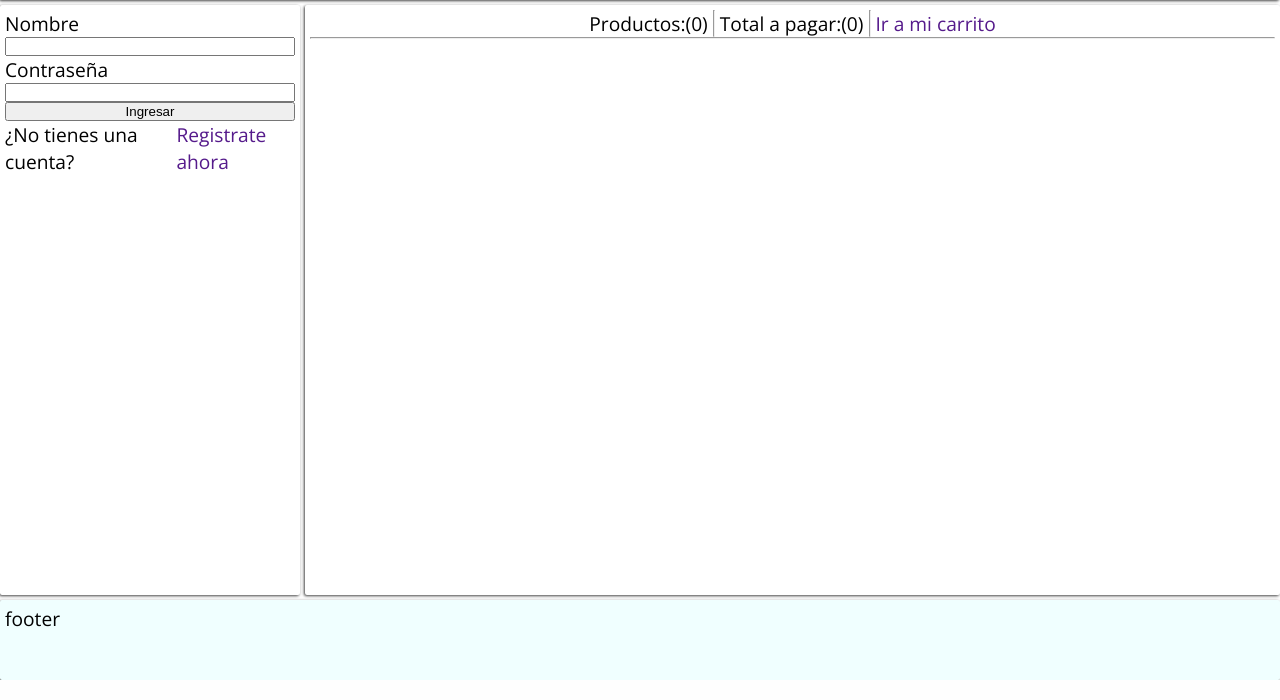
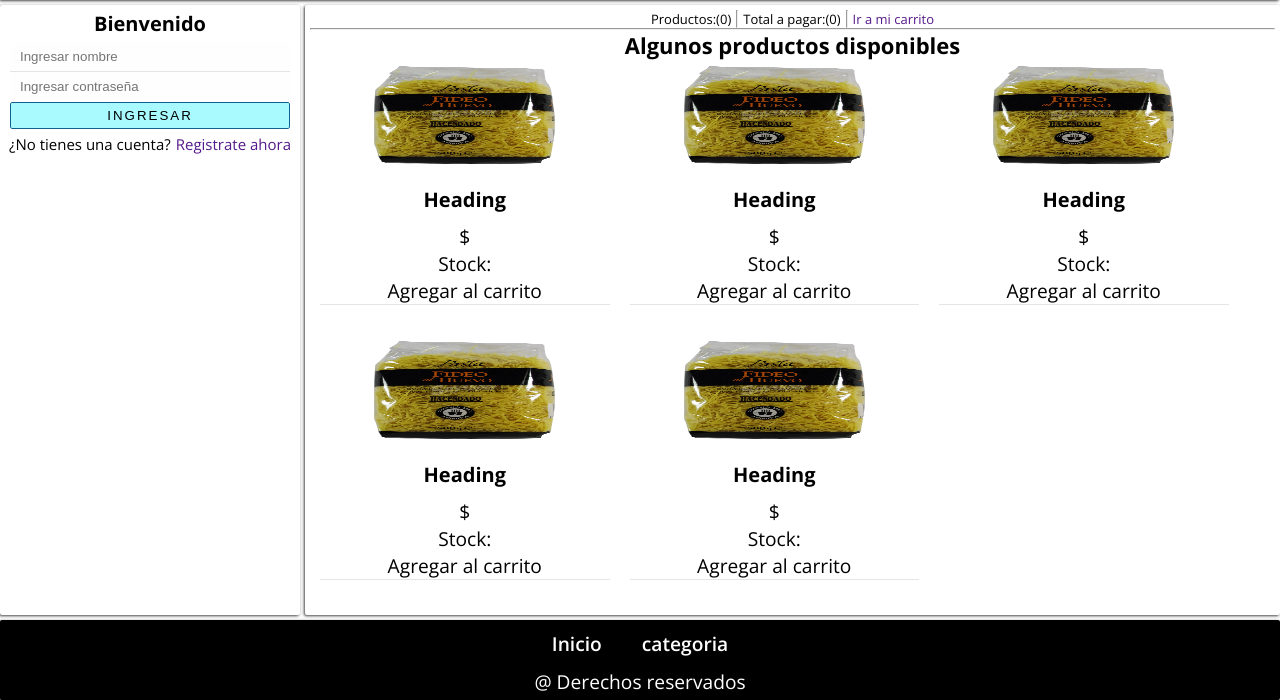
Before and after one commit to CoronelFederico/trabajo_final_DSM, a PHP site: page /project/views/bocetos/plantilla.html in a window 1280 px wide. Shown: the part 120-820 px from the top of the page. Run offline with PHP 8.4, Linux system fonts and the light colour scheme.

Commit message:
actualizacion de la nueva plantilla v 0.2

```diff
--- a/assets/css/estilo.css
+++ b/assets/css/estilo.css
@@ -12,6 +12,7 @@
   font-size: 1.2rem;
   min-height: 100%;
   margin: 0;
+  display: flex;
 }
 
 header {
@@ -47,12 +48,12 @@
 
 .grid-container {
   display: grid;
-  gap: 5px;
+  gap: 1px;
   grid-template:
     "header" 150px
     "sidebar" 150px
     "main" auto
-    "footer" 100px;
+    "footer" auto;
 }
 
 /* header logo */
@@ -102,7 +103,7 @@
   display: block;
 }
 
-.m-categoria:hover{
+.m-categoria:hover {
   color: orangered;
 }
 
@@ -125,6 +126,9 @@
 
 /* aside */
 /* carrito */
+.carrito{
+  font-size: 13px;
+}
 .carrito ul {
   display: flex;
   gap: 5px;
@@ -148,8 +152,153 @@
   gap: 5px;
 }
 
+/* article */
+article h1 {
+  text-align: center;
+  font-size: 22px;
+}
 
+.product {
+  width: 95%;
+  margin-left: 10px;
+  margin-right: 10px;
+  margin-bottom: 30px;
+  text-align: center;
+}
 
+.product img {
+  height: 100%;
+  width: auto;
+  margin-bottom: 10px;
+}
+
+.product a {
+  color: black;
+}
+
+.product a:hover {
+  color: rgba(85,245,255,255);
+  border: rgba(0, 0, 0, 0.5);
+}
+
+.product h2 {
+  font-size: 20px;
+  margin-bottom: 10px;
+}
+
+/* footer */
+footer {
+  display: flex;
+  flex-direction: column;
+  margin: 0;
+  padding: 0;
+  justify-content: space-between;
+  align-items: center;
+  background-color: black;
+}
+
+footer label {
+  color: white;
+}
+
+.not-count {
+  font-size: 16px;
+}
+
+.login{
+  display: flex;
+  flex-direction: column;
+}
+
+.login form{
+  margin: 10;
+  padding: 5px;
+}
+
+.login h1{
+  text-align: center;
+  font-size: 20px;
+}
+
+input[type="text"],
+input[type="password"],
+input[type="email"],
+input[type="number"],
+select,
+textarea{
+  background-color: rgba(255, 248, 248, 0.2);
+  color: black;
+  border: none;
+  border-bottom: 1px solid rgba(0, 0, 0, 0.1);
+  height: 30px;
+  transition: all 1s ease-in-out;
+  padding: 10px;
+}
+
+input[type="text"]:focus,
+input[type="password"]:focus,
+input[type="email"]:focus,
+input[type="number"]:focus,
+select:focus,
+textarea:focus{
+  border-bottom: 1px solid #2979cd;
+}
+
+input[type="button"],
+input[type="submit"],
+button,
+.button {
+  padding-top: 20px;
+  display: block;
+  border-radius: 2px;
+  width: auto;
+  padding: 5px;
+  padding-left: 10px;
+  padding-right: 10px;
+  color: black;
+  background-color:rgba(85,245,255,0.5);
+  border: 1px solid #11608e;
+  cursor: pointer;
+}
+
+input{
+  outline: 0;
+}
+
+.button{
+  width: 100%;
+  text-decoration: none;
+  text-transform: uppercase;
+  letter-spacing: 2px;
+  color:#fff;
+  outline: 2px solid #fff;
+  padding: 30px 60px;
+  position: relative;
+  overflow: hidden;
+  transition: color 1s;
+}
+
+.button:hover{
+  color: rgba(85,245,255,255);
+  background-color: black;
+}
+
+.button::before{
+  content: "";
+  position: absolute;
+  top: 0;
+  left: -50px;
+  width: 0;
+  height: 100%;
+  background-color: #fff;
+  transform: skewX(35deg);
+  z-index: -1;
+  transition: width 1s;
+}
+
+.button:hover::before{
+  width: 150%;
+}
 
 
 
@@ -173,6 +322,18 @@
   header {
     flex-direction: row;
   }
+
+  .product {
+    width: 30%;
+    float: left;
+    border-bottom: 1px solid rgba(0, 0, 0, 0.1);
+  }
+
+  .product img {
+    height: 150px;
+    width: 50%;
+    margin-bottom: 10px;
+  }
 }
 
 /* portatil */
@@ -187,9 +348,23 @@
       300px auto;
   }
 
-  header {
-    flex-direction: row;
+  .product {
+    width: 30%;
+    float: left;
+    border-bottom: 1px solid rgba(0, 0, 0, 0.1);
   }
+  .not-count {
+    font-size: 15px;
+  }
+}
+
+.product img {
+  height: 110px;
+  width: 70%;
+  margin-bottom: 10px;
+}
+
+footer {
 }
 
 /* portatil (L)*/
@@ -204,13 +379,12 @@
       350px auto;
   }
 
-
   header {
     flex-direction: row;
   }
   .not-count {
-   font-size: 15px;
-}
+    font-size: 15px;
+  }
 }
 /* portatil (4K)*/
 @media (min-width: 2560px) {
@@ -227,4 +401,12 @@
   header {
     flex-direction: row;
   }
+
+  .product {
+    width: 30%;
+  }
+  .product img {
+    width: 350px;
+    height: 250px;
+  }
 }
--- a/views/bocetos/plantilla.html
+++ b/views/bocetos/plantilla.html
@@ -21,11 +21,15 @@
 
       <nav class="navbar">
         <ul class="menu-horizontal">
-          <li> <a href=""> Inicio</a> </li>
-          <li> <a href="#"> categoria</a>
+          <li><a href=""> Inicio</a></li>
+          <li>
+            <a href="#" id="category"> categoria</a>
             <ul class="menu-vertical">
-              <li ><a class="m-categoria" href="">Fideos</a></li>
-              <li><a class="m-categoria" href="">Legumbres</a></li><li><a href="">Legumbres</a></li><li><a href="">Legumbres</a></li><li><a href="">Legumbres</a></li>
+              <li><a class="m-categoria" href="">Fideos</a></li>
+              <li><a class="m-categoria" href="">Legumbres</a></li>
+              <li><a href="">Legumbres</a></li>
+              <li><a href="">Legumbres</a></li>
+              <li><a href="">Legumbres</a></li>
             </ul>
           </li>
         </ul>
@@ -33,13 +37,12 @@
     </header>
 
     <aside class="sidebar">
-      <div class="Login">
+      <div class="login">
+        <h1>Bienvenido</h1>
         <form action="#">
-          <label for="nombre"> Nombre </label>
-          <input type="text" name="" id="" />
-          <label for="nombre"> Contraseña </label>
-          <input type="text" name="" id="" />
-          <input type="submit" value="Ingresar" />
+          <input type="text" name="" id="" placeholder="Ingresar nombre"/>
+          <input type="text" name="" id="" placeholder="Ingresar contraseña"/>
+          <input type="submit" class="button" value="Ingresar" />
         </form>
 
         <div class="not-count">
@@ -58,10 +61,87 @@
           <hr />
           <li><a href="">Ir a mi carrito</a></li>
         </ul>
-      </div><hr class="categoria">
+      </div>
+      <hr class="categoria" />
 
+      <h1>Algunos productos disponibles</h1>
 
+      <div class="product">
+        <a href="">
+          <img
+            src="../../uploads/images/394b76a2cee9ab5e777fa37ad31ad429.1500.0.0.0.wmark.56cb139b.jpg"
+          />
+          <h2>Heading</h2>
+        </a>
+        <p>$</p>
+        <p>Stock:</p>
+
+        <a href=""> Agregar al carrito </a>
+      </div>
+
+      <div class="product">
+        <a href="">
+          <img
+            src="../../uploads/images/394b76a2cee9ab5e777fa37ad31ad429.1500.0.0.0.wmark.56cb139b.jpg"
+          />
+          <h2>Heading</h2>
+        </a>
+        <p>$</p>
+        <p>Stock:</p>
+
+        <a href=""> Agregar al carrito </a>
+      </div>
+
+      <div class="product">
+        <a href="">
+          <img
+            src="../../uploads/images/394b76a2cee9ab5e777fa37ad31ad429.1500.0.0.0.wmark.56cb139b.jpg"
+          />
+          <h2>Heading</h2>
+        </a>
+        <p>$</p>
+        <p>Stock:</p>
+
+        <a href="" class="cart"> Agregar al carrito </a>
+      </div>
+      <div class="product">
+        <a href="">
+          <img
+            src="../../uploads/images/394b76a2cee9ab5e777fa37ad31ad429.1500.0.0.0.wmark.56cb139b.jpg"
+          />
+          <h2>Heading</h2>
+        </a>
+        <p>$</p>
+        <p>Stock:</p>
+
+        <a href="" class="cart"> Agregar al carrito </a>
+      </div>
+      <div class="product">
+        <a href="">
+          <img
+            src="../../uploads/images/394b76a2cee9ab5e777fa37ad31ad429.1500.0.0.0.wmark.56cb139b.jpg"
+          />
+          <h2>Heading</h2>
+        </a>
+        <p>$</p>
+        <p>Stock:</p>
+
+        <a href="" class="cart"> Agregar al carrito </a>
+      </div>
     </article>
-    <footer class="footer">footer</footer>
+
+    <footer class="footer">
+      <nav class="navbar">
+        <ul class="menu-horizontal">
+          <li><a href=""> Inicio</a></li>
+          <li>
+            <a href="#category"> categoria</a></li>
+
+        </ul>
+      </nav>
+
+      <label for=""> @ Derechos reservados</label>
+
+    </footer>
   </body>
 </html>
```
